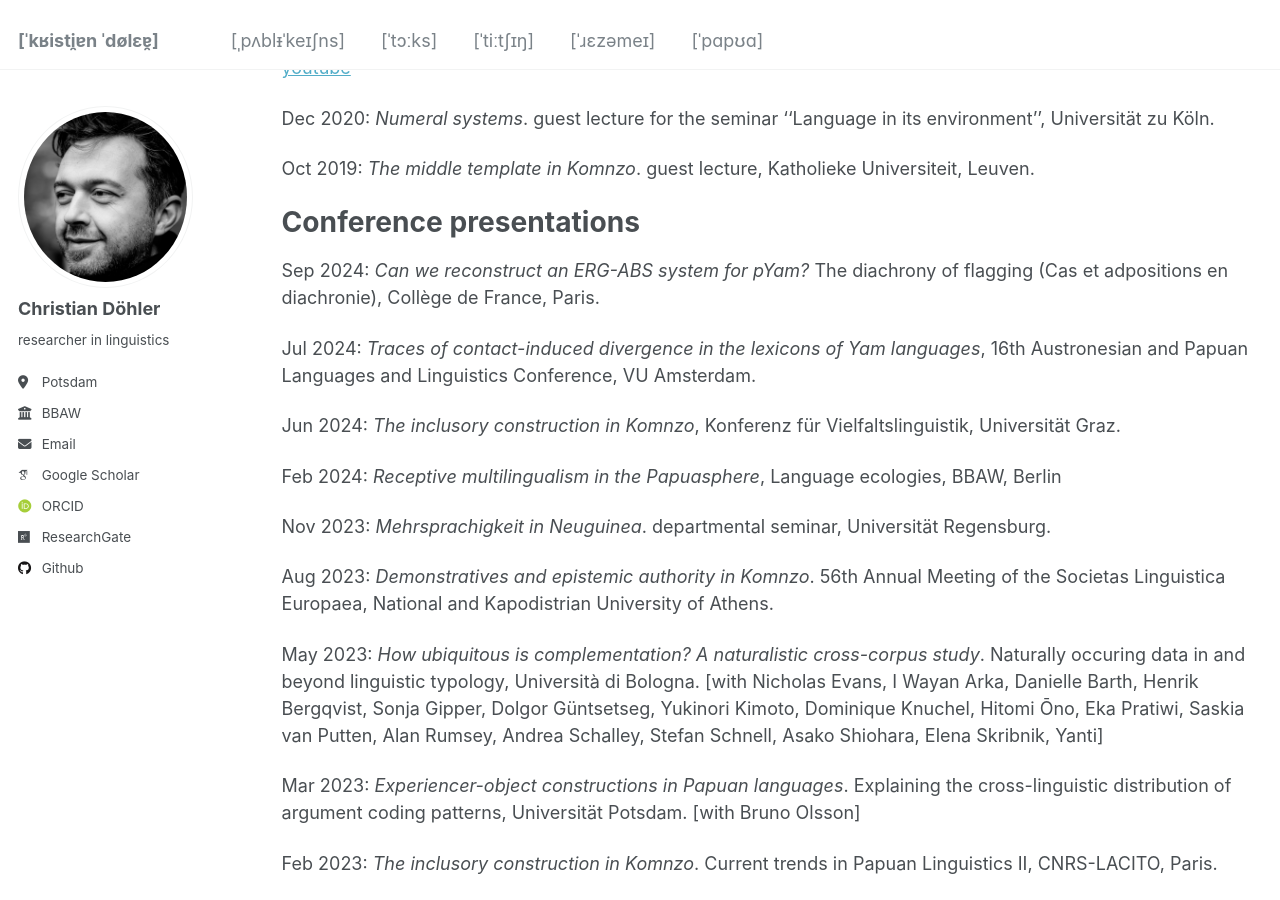
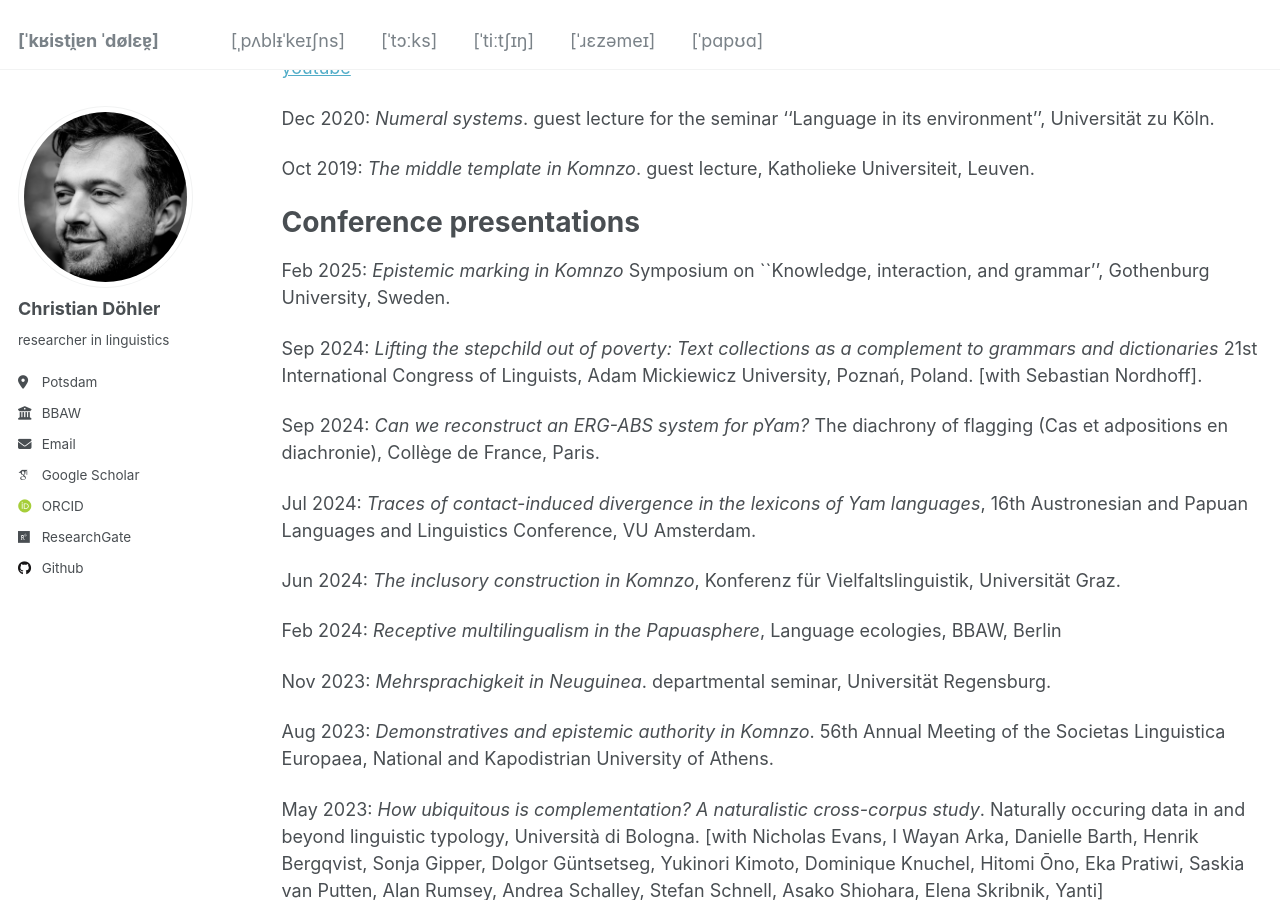
Before and after one commit to chrdoe/chrdoe.github.io, a Jekyll site: the page built from _pages/talks.md, in a window 1280 px wide and 900 px high, scrolled down 786 px. Built offline with Jekyll 4.4.1, drawn with Linux system fonts in a browser that asks for light colours; some web fonts are replaced.

Commit message:
Update talks.md

```diff
--- a/_pages/talks.md
+++ b/_pages/talks.md
@@ -38,6 +38,10 @@ Oct 2019: *The middle template in Komnzo*. guest lecture, Katholieke Universitei
 
 Conference presentations
 ====
+
+Feb 2025: *Epistemic marking in Komnzo* Symposium on ``Knowledge, interaction, and grammar'', Gothenburg University, Sweden.
+
+Sep 2024: *Lifting the stepchild out of poverty: Text collections as a complement to grammars and dictionaries* 21st International Congress of Linguists, Adam Mickiewicz University, Poznań, Poland. [with Sebastian Nordhoff].
 
 Sep 2024: *Can we reconstruct an ERG-ABS system for pYam?* The diachrony of flagging (Cas et adpositions en diachronie), Collège de France, Paris.
 
```
